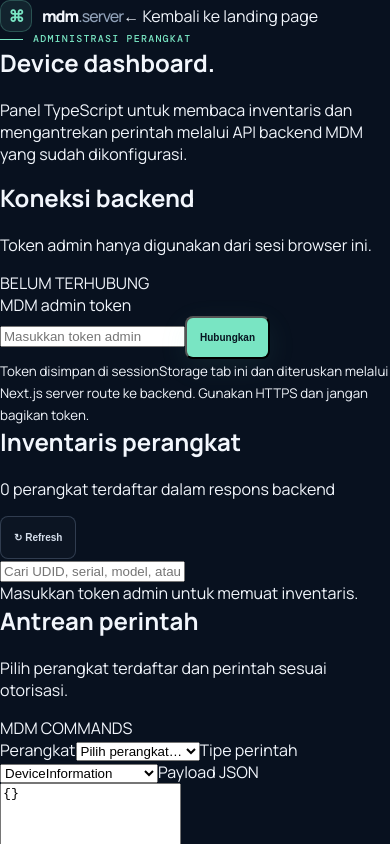
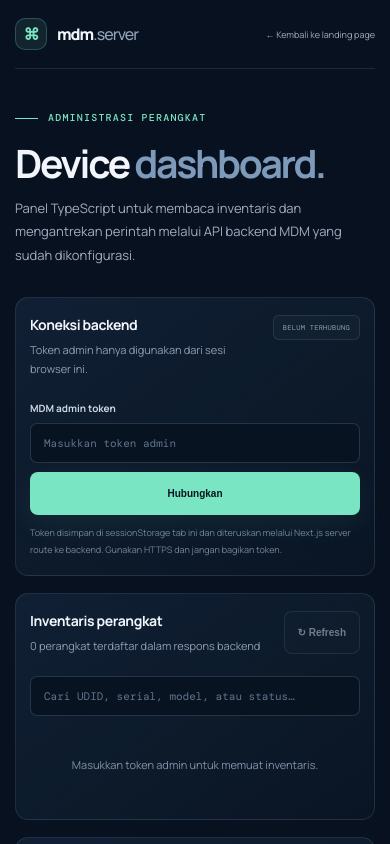
Before and after one commit to Strong-Bee/mdm_server, a Next.js app in the folder web/: page /dashboard in a window 390 px wide. Shown: the top 844 px of the page. Built offline with nearby package versions, Linux system fonts and the light colour scheme.

Commit message:
style(web): add responsive MDM dashboard styles

```diff
--- a/web/app/globals.css
+++ b/web/app/globals.css
@@ -203,3 +203,77 @@ h1, h2, h3, p { margin-top: 0; }
 @media (prefers-reduced-motion: reduce) {
   *, *::before, *::after { scroll-behavior: auto !important; transition-duration: .01ms !important; animation-duration: .01ms !important; animation-iteration-count: 1 !important; }
 }
+
+
+/* Typed admin dashboard */
+.dashboard-shell { width: min(1120px, calc(100% - 44px)); margin: 0 auto; }
+.dashboard-header { min-height: 82px; display: flex; align-items: center; justify-content: space-between; border-bottom: 1px solid var(--line); }
+.dashboard-back { color: #a0aec1; font-size: 11px; }
+.dashboard-back:hover { color: var(--mint); }
+.dashboard-intro { padding: 58px 0 30px; }
+.dashboard-intro h1 { margin: 17px 0 12px; font-size: clamp(38px,5vw,56px); letter-spacing: -.06em; line-height: 1.1; }
+.dashboard-intro h1 span { color: #7e9aba; }
+.dashboard-intro > p { max-width: 640px; margin: 0; color: var(--muted); font-size: 13px; line-height: 1.8; }
+.dashboard-panel { margin-bottom: 17px; padding: 25px; border: 1px solid var(--line); border-radius: 13px; background: linear-gradient(145deg,rgba(18,34,54,.9),rgba(10,22,37,.86)); }
+.panel-heading { display: flex; justify-content: space-between; align-items: flex-start; gap: 20px; }
+.panel-heading h2 { margin: 0 0 7px; font-size: 16px; letter-spacing: -.03em; }
+.panel-heading p { margin: 0; color: #8e9fb4; font-size: 11px; line-height: 1.7; }
+.connection-state { display: inline-flex; align-items: center; gap: 7px; flex-shrink: 0; padding: 7px 9px; color: #91a2b8; background: rgba(255,255,255,.025); border: 1px solid var(--line); border-radius: 6px; font: 8px 'DM Mono',monospace; letter-spacing: .04em; }
+.connection-state.is-connected { color: var(--mint); border-color: rgba(121,229,195,.24); }
+.token-form { margin-top: 23px; }
+.token-form label, .command-form label { display: block; margin-bottom: 8px; color: #cbd6e4; font-size: 10px; font-weight: 700; }
+.token-row { display: flex; gap: 9px; }
+.dashboard-shell input, .dashboard-shell select, .dashboard-shell textarea { width: 100%; min-width: 0; padding: 12px 13px; color: #e8eff9; background: #081321; border: 1px solid rgba(158,184,216,.2); border-radius: 7px; outline: none; font: 11px 'DM Mono',monospace; }
+.dashboard-shell input:focus, .dashboard-shell select:focus, .dashboard-shell textarea:focus { border-color: rgba(121,229,195,.65); box-shadow: 0 0 0 3px rgba(121,229,195,.07); }
+.dashboard-shell input::placeholder { color: #61748b; }
+.token-form small { display: block; margin-top: 10px; color: #73869e; font-size: 9px; line-height: 1.8; }
+.dashboard-shell .button { border: 1px solid transparent; white-space: nowrap; cursor: pointer; }
+.dashboard-shell .button:disabled { cursor: not-allowed; opacity: .5; }
+.dashboard-shell .button-secondary { border-color: rgba(165,190,222,.23); }
+.dashboard-alert { margin-bottom: 17px; padding: 13px 15px; border-radius: 8px; font-size: 11px; line-height: 1.7; overflow-wrap: anywhere; }
+.alert-error { color: #ffc5c5; border: 1px solid rgba(255,117,117,.25); background: rgba(116,32,42,.16); }
+.alert-success { color: #a5f4d9; border: 1px solid rgba(121,229,195,.25); background: rgba(30,105,83,.13); }
+.device-toolbar { margin: 20px 0 11px; }
+.device-toolbar input { max-width: 440px; }
+.empty-state { padding: 28px 10px; text-align: center; color: #8192a9; font-size: 11px; line-height: 1.8; }
+.device-list { border-top: 1px solid var(--line); }
+.device-row { display: grid; grid-template-columns: minmax(0,1fr) auto auto; align-items: center; gap: 20px; padding: 16px 0; border-bottom: 1px solid var(--line); }
+.device-row:last-child { border-bottom: 0; }
+.device-row.selected { background: rgba(121,229,195,.025); }
+.device-summary { min-width: 0; display: flex; align-items: center; gap: 12px; }
+.device-avatar { width: 39px; height: 39px; flex-shrink: 0; display: grid; place-items: center; color: var(--mint); background: rgba(121,229,195,.07); border: 1px solid rgba(121,229,195,.18); border-radius: 10px; font-size: 22px; }
+.device-info { min-width: 0; display: flex; flex-direction: column; gap: 5px; }
+.device-info strong { font-size: 11px; }
+.device-info span { color: #8d9fb5; font-size: 9px; }
+.device-info code { overflow-wrap: anywhere; color: #637b96; font: 9px 'DM Mono',monospace; }
+.device-meta { display: flex; flex-direction: column; align-items: flex-start; gap: 8px; color: #9aabc0; font-size: 9px; }
+.status { display: inline-flex; align-items: center; gap: 6px; padding: 5px 7px; border: 1px solid var(--line); border-radius: 5px; color: #a0aec1; font: 8px 'DM Mono',monospace; }
+.status::before { content: ""; width: 5px; height: 5px; border-radius: 50%; background: #8192a9; }
+.status-good { color: var(--mint); border-color: rgba(121,229,195,.2); }
+.status-good::before { background: var(--mint); }
+.status-muted { color: #8493a7; }
+.select-device { font-size: 9px !important; min-height: 35px; }
+.command-panel { margin-top: 17px; }
+.command-form { display: grid; grid-template-columns: 1fr; gap: 8px; margin-top: 23px; }
+.command-form label { margin-top: 6px; }
+.command-form textarea { resize: vertical; line-height: 1.7; }
+.command-warning { margin: 2px 0 8px; padding: 12px; color: #d8bd8a; border: 1px solid rgba(216,189,138,.17); border-radius: 7px; background: rgba(120,86,31,.09); font-size: 10px; line-height: 1.8; }
+.command-form > .button { justify-self: start; }
+.dashboard-footer { padding: 20px 0 45px; color: #73869e; text-align: center; font-size: 9px; line-height: 1.8; }
+@media (max-width: 680px) {
+  .dashboard-shell { width: calc(100% - 30px); }
+  .dashboard-header { min-height: 69px; gap: 12px; }
+  .dashboard-back { font-size: 9px; text-align: right; }
+  .dashboard-intro { padding-top: 42px; }
+  .dashboard-intro h1 { font-size: 39px; }
+  .dashboard-panel { padding: 17px 14px; }
+  .panel-heading { gap: 12px; }
+  .panel-heading h2 { font-size: 14px; }
+  .connection-state { font-size: 7px; }
+  .token-row { flex-wrap: wrap; }
+  .token-row input { flex-basis: 100%; }
+  .token-row .button { flex: 1; }
+  .device-row { grid-template-columns: minmax(0,1fr) auto; gap: 10px; }
+  .device-meta { grid-column: 1; grid-row: 2; flex-direction: row; flex-wrap: wrap; padding-left: 51px; }
+  .select-device { grid-column: 2; grid-row: 1 / span 2; }
+}
```
